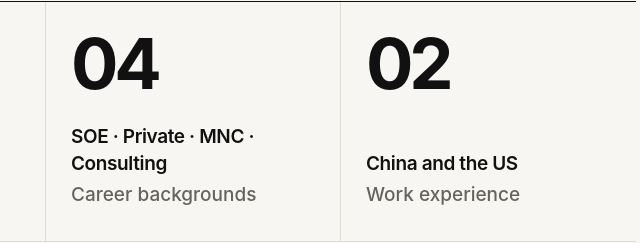
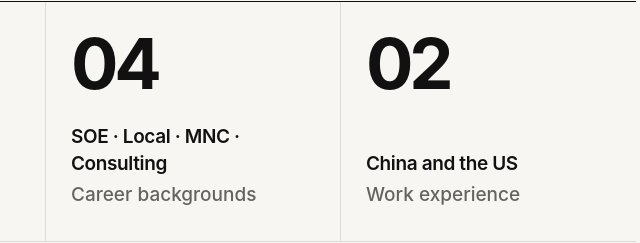
Before and after one commit to skyever76/website, an Astro site: page /en/about in a window 1280 px wide. Shown: the part 704-947 px from the top of the page, 594-1234 px from the left. Built offline with nearby package versions, Linux system fonts and the light colour scheme; Astro itself is replaced by a stand-in of ours.

Commit message:
Use local for English ownership summary

```diff
--- a/src/pages/en/about/index.astro
+++ b/src/pages/en/about/index.astro
@@ -13,7 +13,7 @@ const capabilities = [
     <section class="about-facts shell" aria-label="Career summary">
       <article><strong>02</strong><p><span class="about-fact-title">Leading PE Funds</span><span class="about-fact-detail">Portfolio Company CEO</span></p></article>
       <article><strong>02</strong><p><span class="about-fact-title">Multinationals</span><span class="about-fact-detail">China CEO</span></p></article>
-      <article><strong>04</strong><p><span class="about-fact-title">SOE · Private · MNC · Consulting</span><span class="about-fact-detail">Career backgrounds</span></p></article>
+      <article><strong>04</strong><p><span class="about-fact-title">SOE · Local · MNC · Consulting</span><span class="about-fact-detail">Career backgrounds</span></p></article>
       <article><strong>02</strong><p><span class="about-fact-title">China and the US</span><span class="about-fact-detail">Work experience</span></p></article>
     </section>
     <section class="about-story shell"><div class="section-heading"><p>01</p><h2>Career</h2></div><div class="about-narrative"><p class="about-lead">World-class strategy and multinational management discipline, matched by frontline experience winning in China through deeply localized approaches.</p><p>Experience spans state-owned, private and multinational enterprises, including two CEO roles in portfolio companies backed by leading private equity funds and two China CEO roles in multinational corporations. Work in both China and the United States brings together global systems and local operating realities.</p><p>Across technology, industrial and B2B services, the recurring work has been organic growth, turnaround, M&amp;A integration and organizational modernization—translating strategy into revenue, margin, cash and capability.</p></div></section>
```
